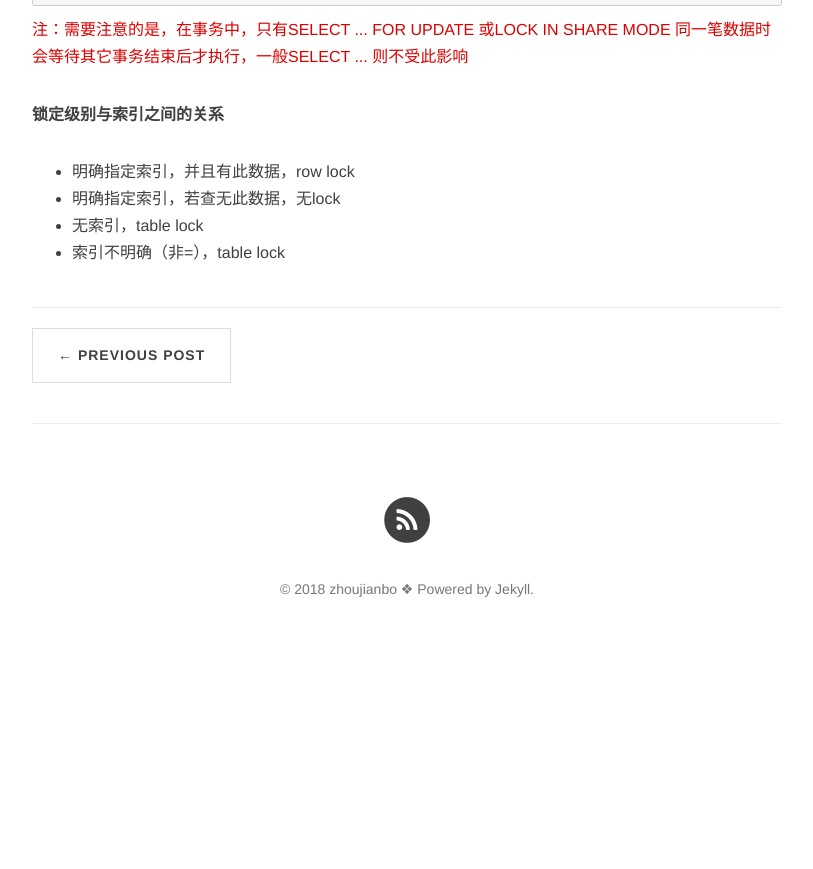
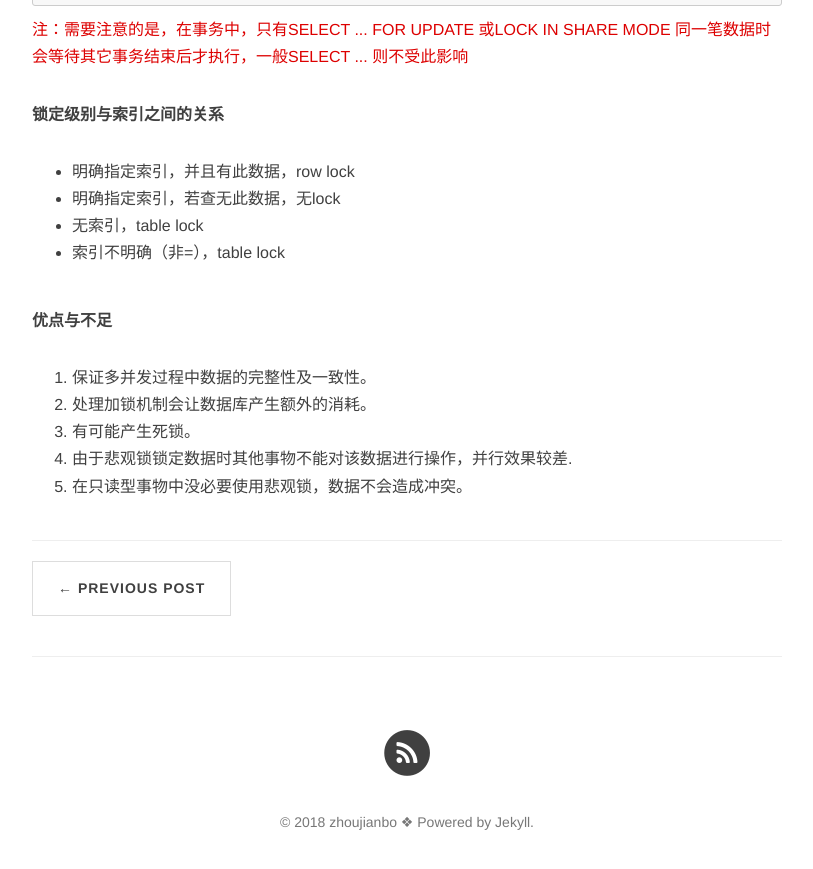
Before and after one commit to ZhouJianBoPro/ZhouJianBoPro.github.io, a Jekyll site: the page built from _posts/2018-03-22-mysql-pessomism-locks.md, in a window 1280 px wide and 900 px high, scrolled down 1773 px. Shown: the top 869 px of the window, without its empty margins (233-1046 px from the left). Built offline with Jekyll 4.4.1, drawn with Linux system fonts in a browser that asks for light colours; nearby versions of some CDN libraries; comment, search, counter and statistics services are not loaded; before the commit the page ends 2439 px from its top, so only the background shows below that.

Commit message:
defalut commit；

```diff
--- a/_posts/2018-03-22-mysql-pessomism-locks.md
+++ b/_posts/2018-03-22-mysql-pessomism-locks.md
@@ -58,3 +58,10 @@ commit;
 - 明确指定索引，若查无此数据，无lock
 - 无索引，table lock
 - 索引不明确（非=），table lock
+
+**优点与不足**
+1. 保证多并发过程中数据的完整性及一致性。
+2. 处理加锁机制会让数据库产生额外的消耗。
+3. 有可能产生死锁。
+4. 由于悲观锁锁定数据时其他事物不能对该数据进行操作，并行效果较差.
+5. 在只读型事物中没必要使用悲观锁，数据不会造成冲突。
```
